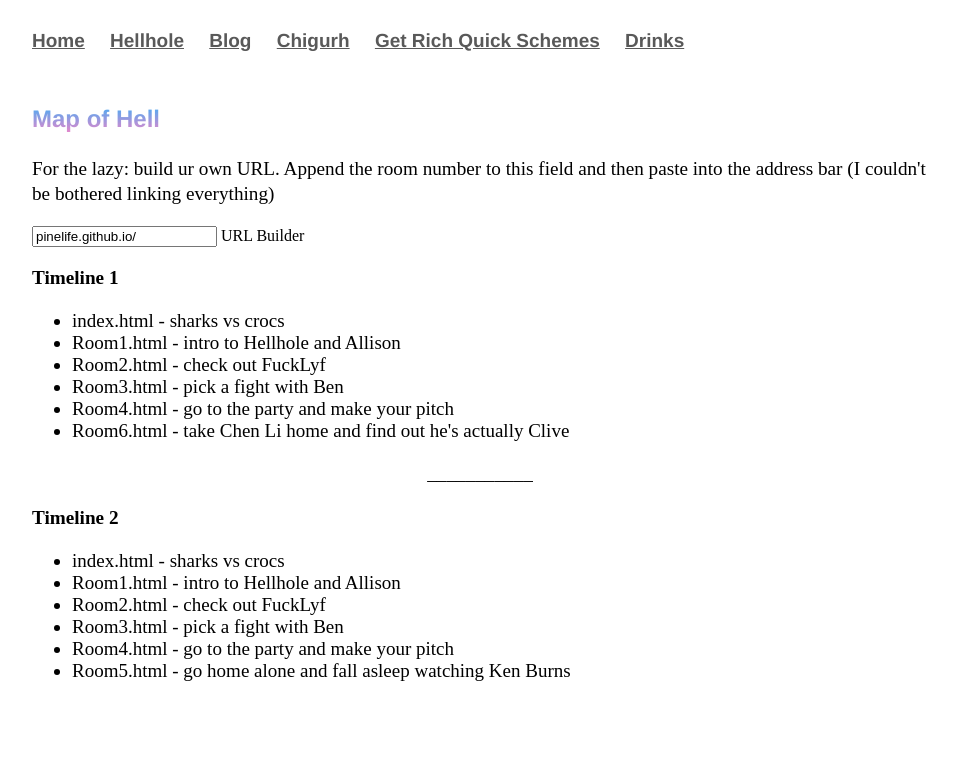
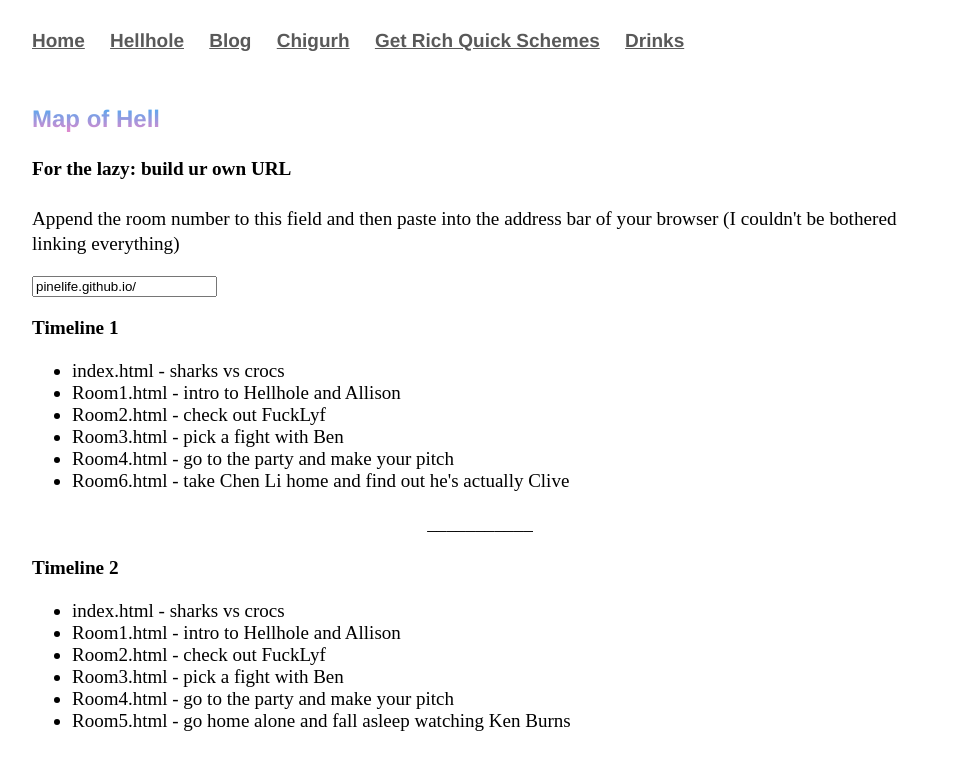
Before and after one commit to Pinelife/pinelife.github.io, a Jekyll site: the page Hellhole/map.html, which Jekyll copies as it is, in a window 1280 px wide. Shown: the top 770 px of the page, without its empty margins (160-1117 px from the left). Built offline with Jekyll 4.4.1, drawn with Linux system fonts in a browser that asks for light colours.

Commit message:
Update map.html

```diff
--- a/Hellhole/map.html
+++ b/Hellhole/map.html
@@ -30,11 +30,12 @@
 			</nav>
       <h3>Map of Hell
       </h3>
-			<p>For the lazy: build ur own URL. Append the room number to this field and then paste into the address bar
+			<p><b>For the lazy: build ur own URL</b><br/>
+			<br/>Append the room number to this field and then paste into the address bar of your browser
 			(I couldn't be bothered linking everything)</p>
 
 <form>
-  <input type="text" name="URL Builder" value="pinelife.github.io/"> URL Builder<br>
+  <input type="text" name="URL Builder" value="pinelife.github.io/"><br>
 </form>
 
 
```
